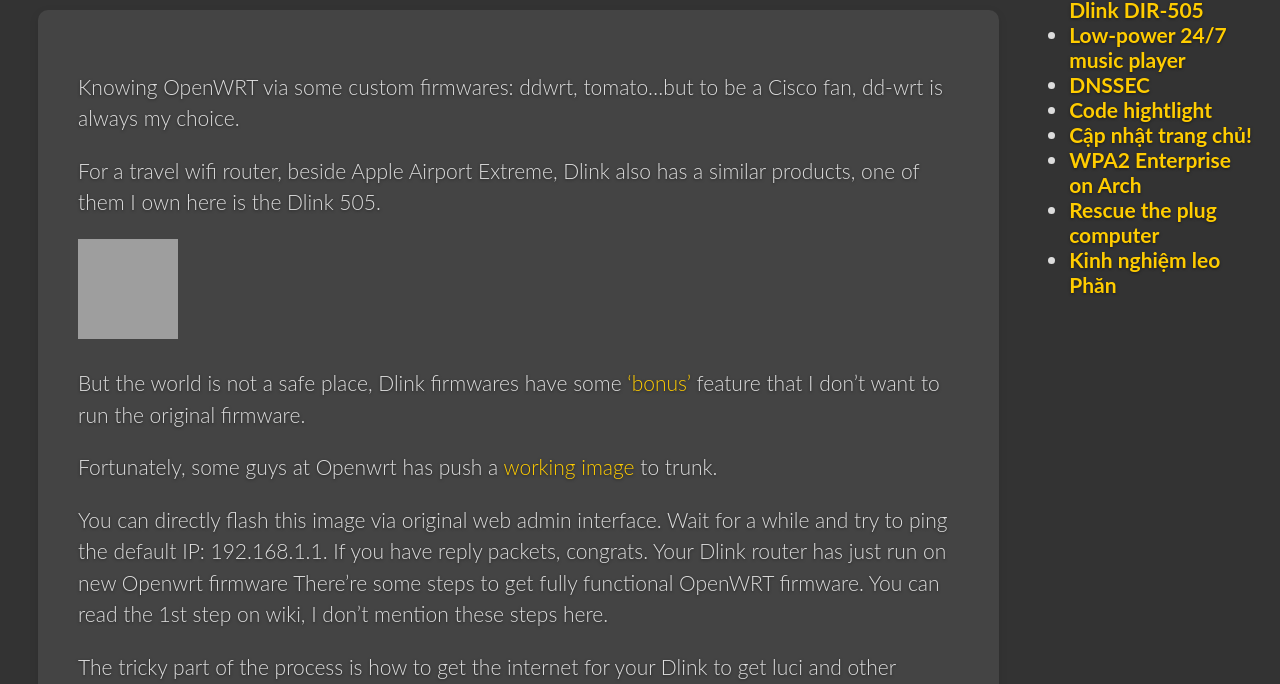
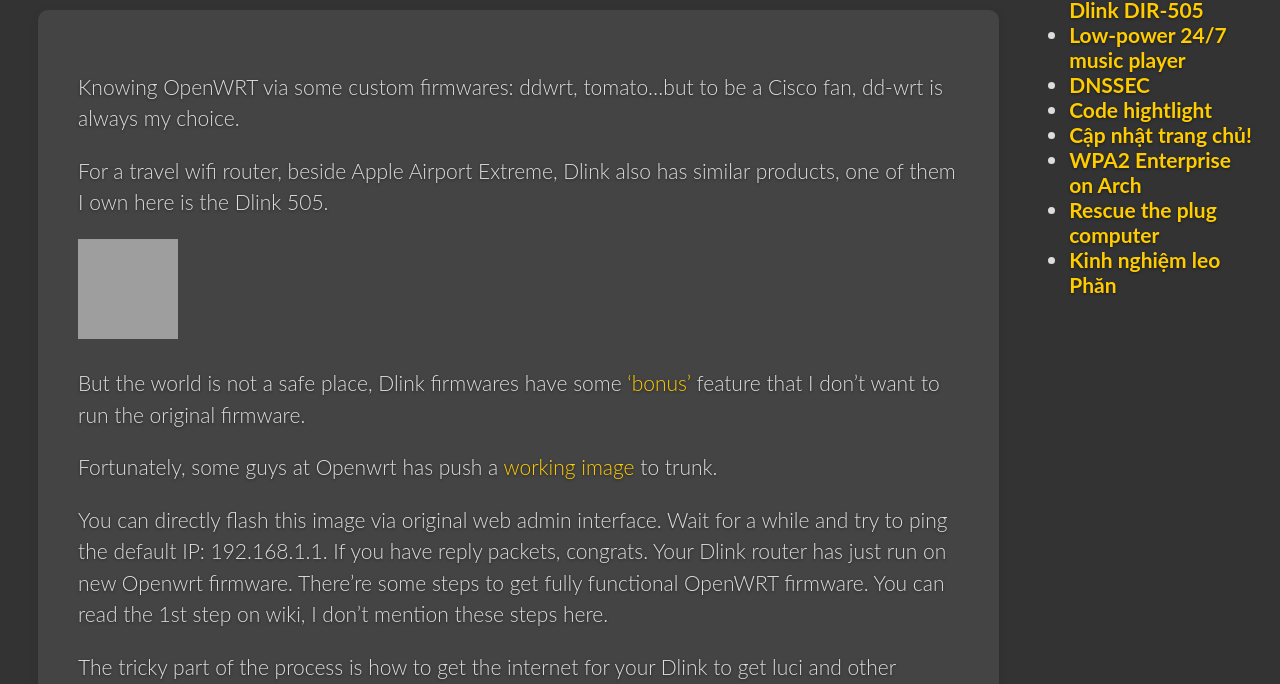
Before and after one commit to vdchuyen/chuyen-vn, a Jekyll site: the page built from _posts/2013-11-12-openwrt-on-dlink-dir-205.md, in a window 1280 px wide, cut to the strip 172-856 px from the top of the page. Built offline with Jekyll 4.4.1, drawn with Linux system fonts in a browser that asks for light colours; Markdown is read by kramdown in place of the engine named in the settings; grey boxes are pictures that could not be loaded.

```diff
--- a/_posts/2013-11-12-openwrt-on-dlink-dir-205.md
+++ b/_posts/2013-11-12-openwrt-on-dlink-dir-205.md
@@ -7,7 +7,7 @@ categories: blog
 
 Knowing OpenWRT via some custom firmwares: ddwrt, tomato...but to be a Cisco fan, dd-wrt is always my choice.
 
-For a travel wifi router, beside Apple Airport Extreme, Dlink also has a similar products, one of them I own here is the Dlink 505.
+For a travel wifi router, beside Apple Airport Extreme, Dlink also has similar products, one of them I own here is the Dlink 505.
 
 ![md-image](http://twimgs.com/informationweek/byte/reviews/2012-July/d-link-angle.jpg)
 
@@ -15,7 +15,7 @@ But the world is not a safe place, Dlink firmwares have some ['bonus'](http://ww
 
 Fortunately, some guys at Openwrt has push a [working image](http://downloads.openwrt.org/snapshots/trunk/ar71xx/openwrt-ar71xx-generic-dir-505-a1-squashfs-factory.bin) to trunk.
 
-You can directly flash this image via original web admin interface. Wait for a while and try to ping the default IP: 192.168.1.1. If you have reply packets, congrats. Your Dlink router has just run on new Openwrt firmware
+You can directly flash this image via original web admin interface. Wait for a while and try to ping the default IP: 192.168.1.1. If you have reply packets, congrats. Your Dlink router has just run on new Openwrt firmware.
 There're some steps to get fully functional OpenWRT firmware. You can read the 1st step on wiki, I don't mention these steps here.
 
 The tricky part of the process is how to get the internet for your Dlink to get luci and other packages. That's what I need to describe here. Firstly, connect your laptop/computer to internet then plug the wire from the Dlink router to your computer. Then your computer become a gateway for the router to go outside. Needless to say, turn on the forwarding with sysctl, set a nat MASQUARADE rule via iptables and you're done. From router console, just install packages and you're done.
```
